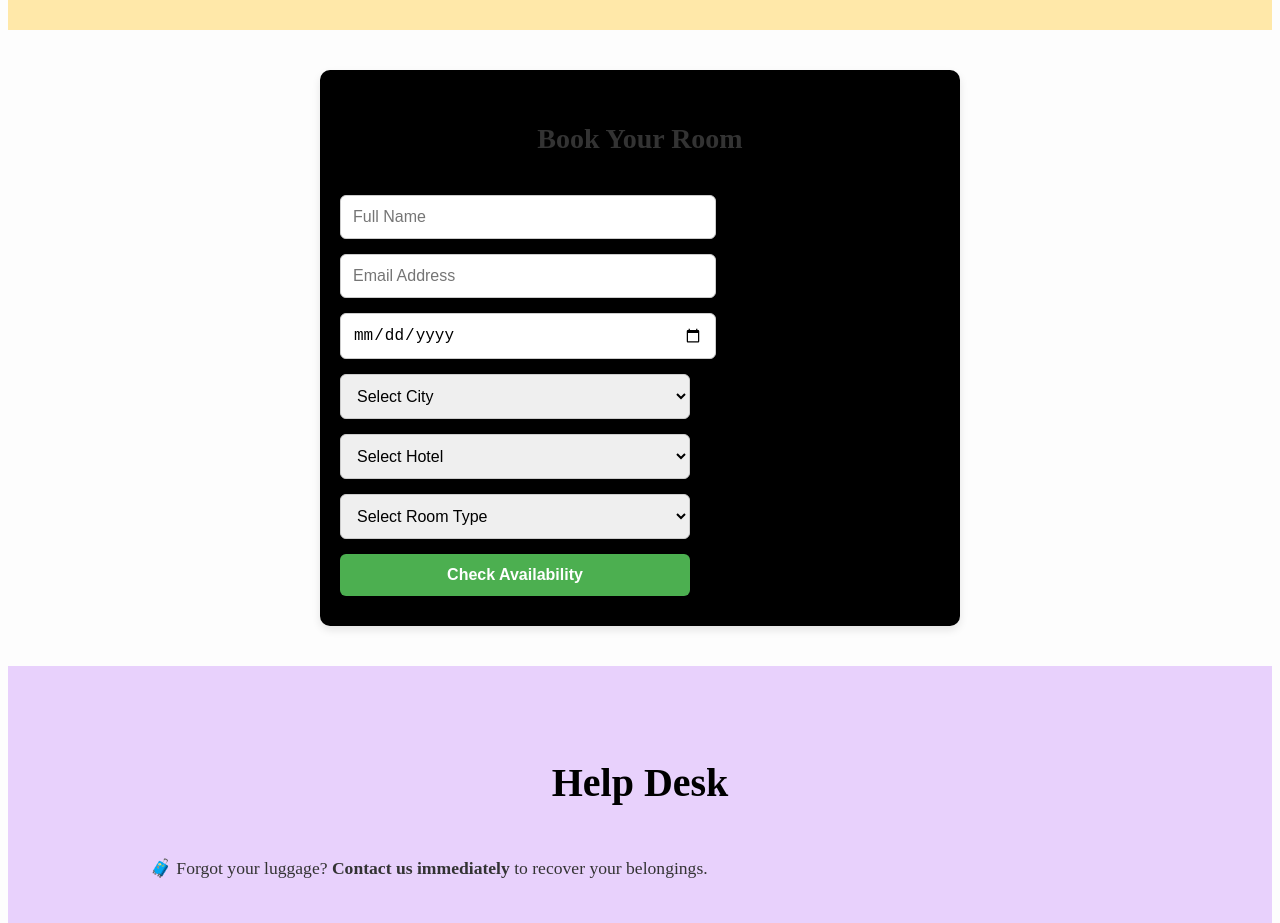
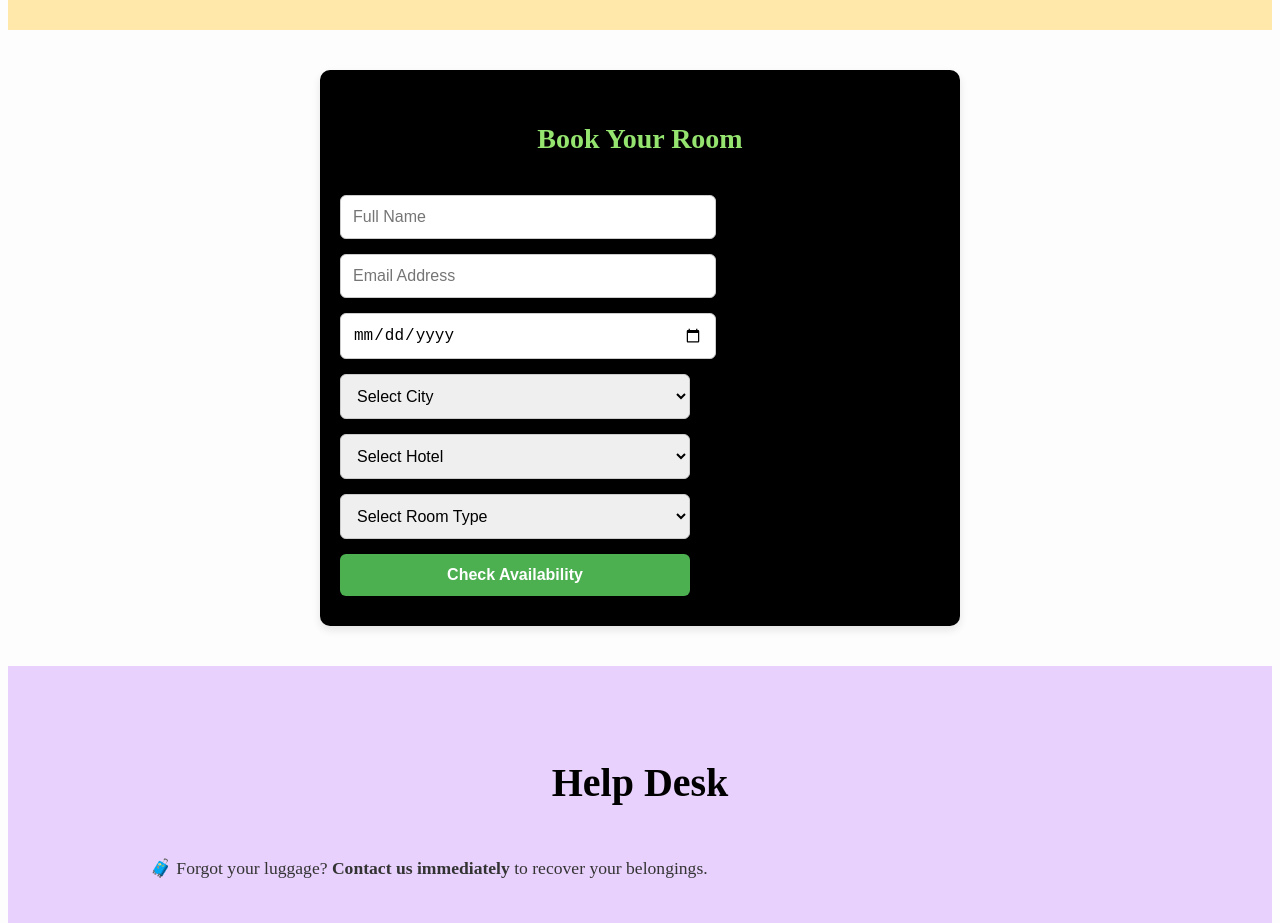
Before and after one commit to osman171105/hotels, a plain HTML site: page index.html in a window 1280 px wide. Shown: the part 2220-3143 px from the top of the page. Drawn offline with Linux system fonts and the light colour scheme.

Commit message:
Update app.css

```diff
--- a/app.css
+++ b/app.css
@@ -117,7 +117,7 @@ form h2 {
   text-align: center;
   margin-bottom: 25px;
   font-size: 28px;
-  color: #333;
+  color: #a5ff7ce4;
 }
 
 .form-group {
```
